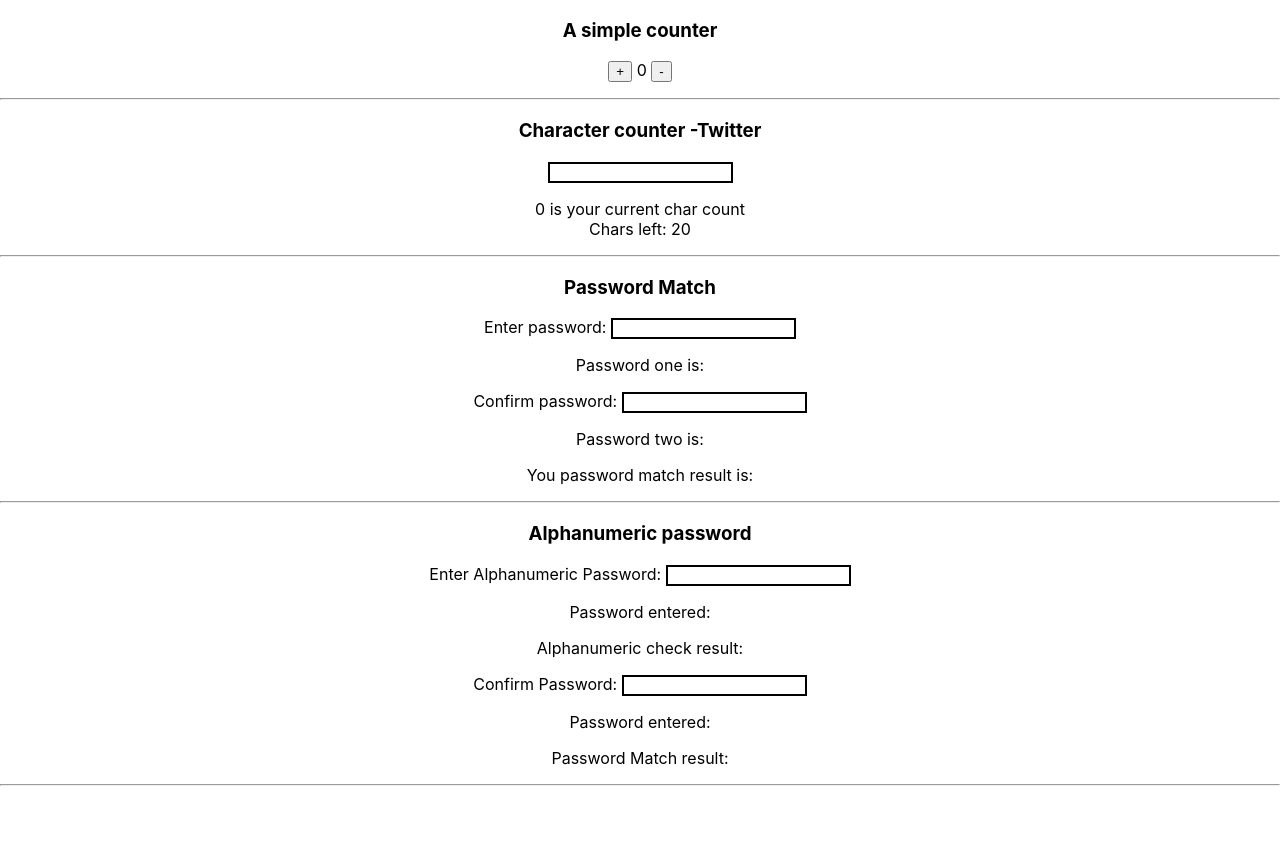
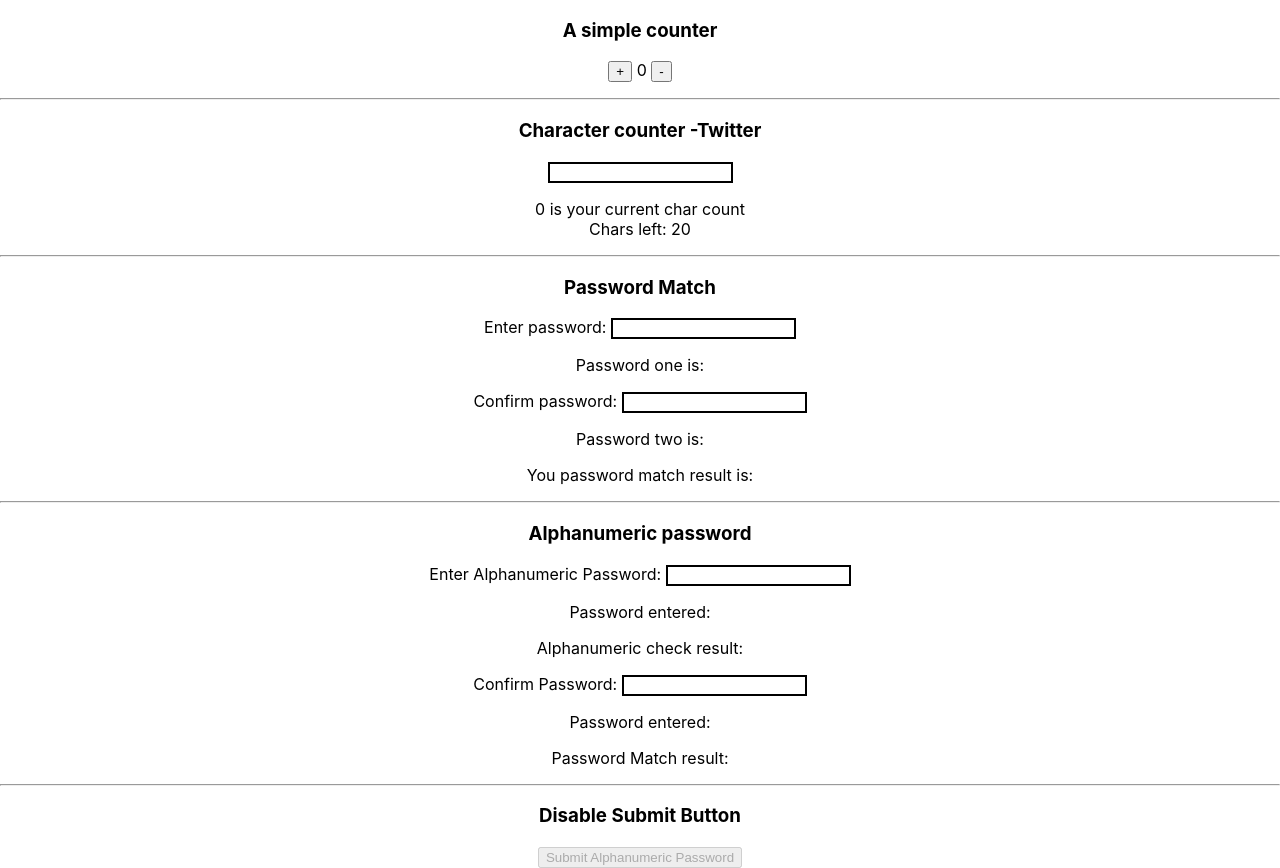
Before and after one commit to RadhikaRJ/practice-react, a React (Create React App) app: page / in a window 1280 px wide. Before the commit the page ends 800 px from the top, so only its background shows below. Built offline with nearby package versions, Linux system fonts and the light colour scheme.

Commit message:
disable button

```diff
--- a/src/App.js
+++ b/src/App.js
@@ -92,6 +92,7 @@ function App() {
    const [alphanumericPaswdTwo,setAlphanumericPswdTwo] = useState("");
    const [alphanumericPasswordMatchStatus, setAlphanumericPasswordMatchStatus] = useState("");
    const [isAlphanumeric,setisAlphanumeric] = useState("");
+   var buttonRef=document.querySelector('#alphaSubmit');
 
    function handleAlphanumericPswdOne(event){
       var alpha_pswd_one=event.target.value;
@@ -130,9 +131,17 @@ function App() {
 
      if(alphanumericPaswdOne!=updatedAlphanumericPswdTwo){
       setAlphanumericPasswordMatchStatus(status=>"Passwords are not Matching!");
-     }
+
+
+      buttonRef.disabled=true;
+
+    }
      else {
       setAlphanumericPasswordMatchStatus(status=>"Passwords are Matching!");
+
+
+      buttonRef.disabled=false;
+
      }
    }
 
@@ -200,6 +209,9 @@ function App() {
       <p>Password Match result: {alphanumericPasswordMatchStatus} </p>
 
       <hr></hr>
+
+      <h3>Disable Submit Button</h3>
+      <button id="alphaSubmit" disabled>Submit Alphanumeric Password </button>
     </div>
   );
 }
```
